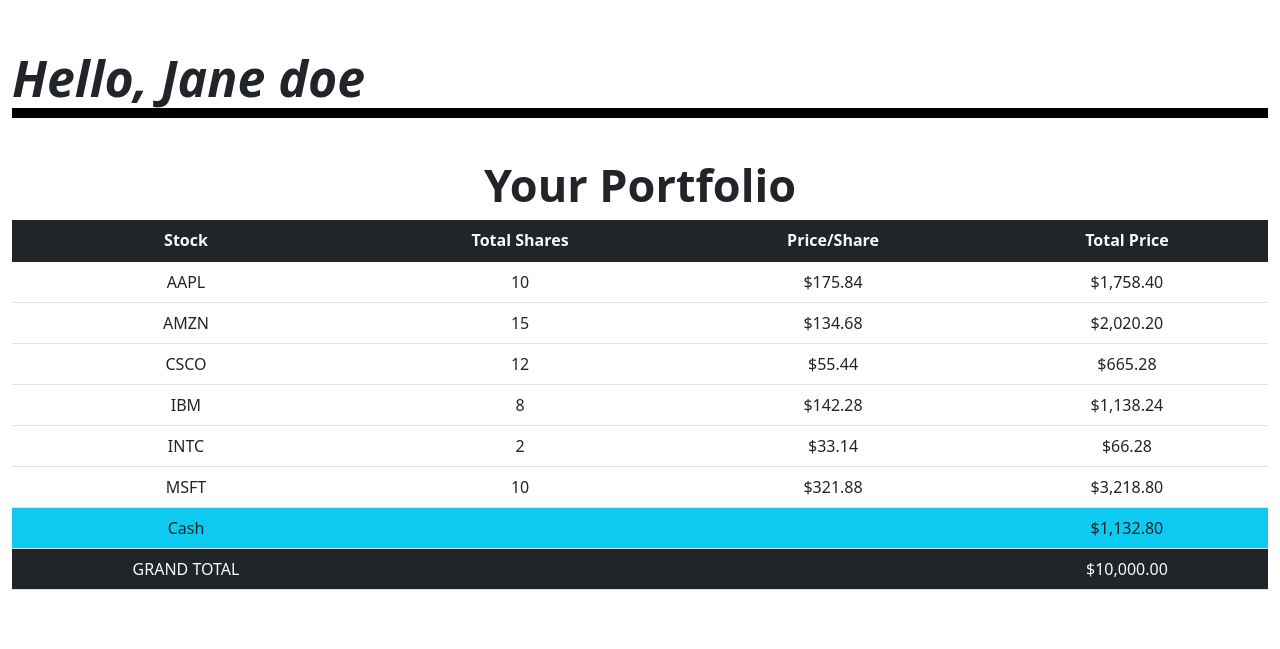
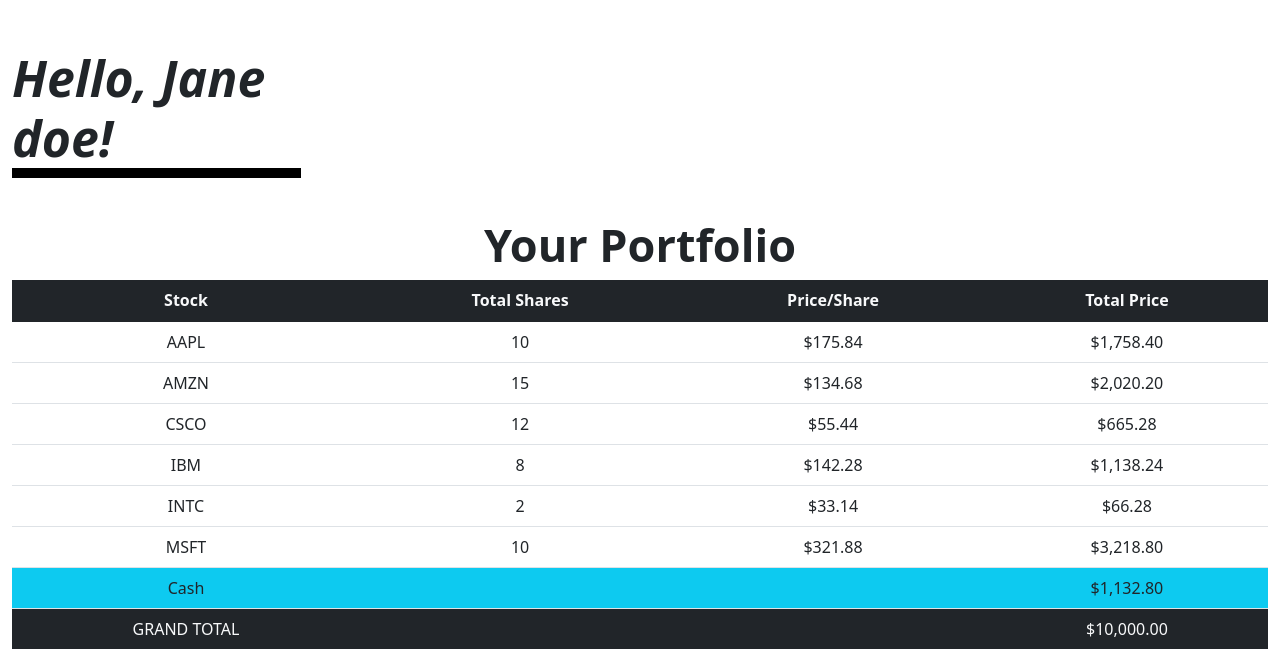
Before and after one commit to alihbaloch/CS50-Projects, a Flask app: page / in a window 1280 px wide. Shown: the part 76-725 px from the top of the page. Run offline with Flask 3, Linux system fonts and the light colour scheme; a user stored in the database is signed in; some libraries are stand-ins or nearby versions.

Commit message:
Tue, Aug 22, 2023, 2:47 AM -04:00

```diff
--- a/finance/static/styles.css
+++ b/finance/static/styles.css
@@ -38,7 +38,6 @@
     font-weight: bold;
     font-style: italic;
     font-size: 50px;
-    border-bottom: 1px solid black;
-    border-width: 10px;
-
+    border-bottom: 10px solid black;
+    max-width: 23%;
 }
--- a/finance/templates/index.html
+++ b/finance/templates/index.html
@@ -7,7 +7,7 @@
 
 
 {% block main %}
-<h1 class="left-align">Hello, {{ name }}</h1>
+<h1 class="left-align">Hello, {{ name }}!</h1>
     <h2 class="text-center">Your Portfolio</h1>
     <table class="table">
       <thead class="bg-dark text-light">
```
